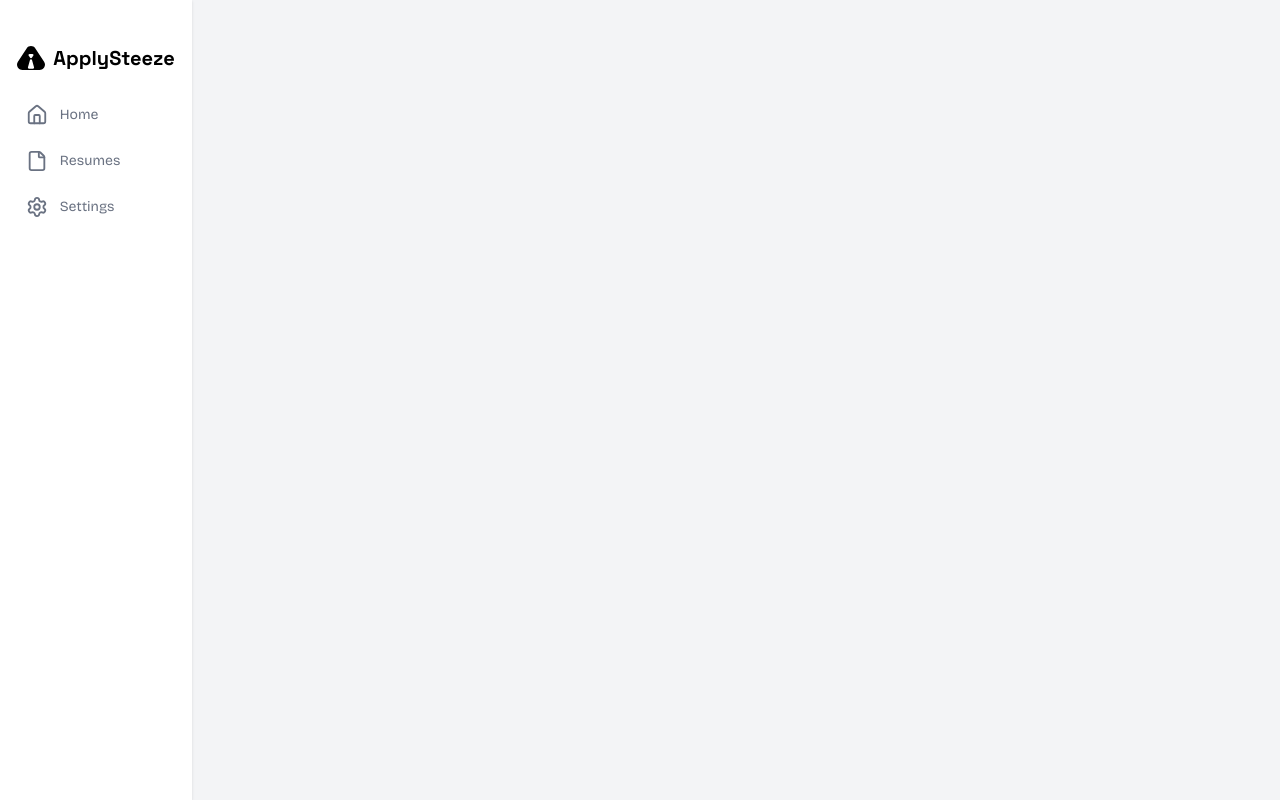
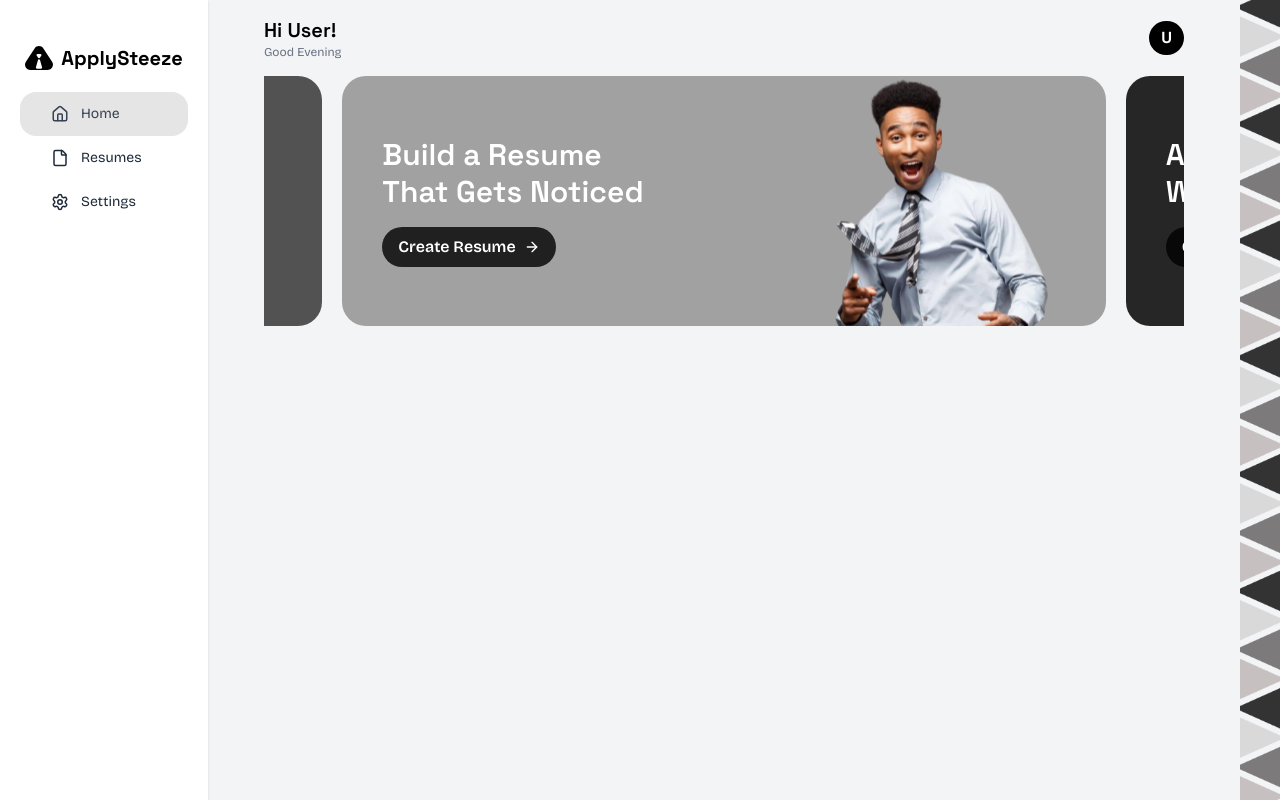
Before and after one commit to joshuangbodin/client, a React (Vite) app: page /dashboard in a window 1280 px wide. Built offline with nearby package versions, Linux system fonts and the light colour scheme; no server answers.

Commit message:
dashboard

```diff
--- a/src/pages/dashboard/Overview.tsx
+++ b/src/pages/dashboard/Overview.tsx
@@ -1,3 +1,12 @@
+import Carousel from "./components/Carousel";
+import TopBarDesktop from "./components/TopBarDesktop";
+
 export default function Overview() {
-  return <main></main>;
+  return (
+    <main className="">
+
+
+      <Carousel />
+    </main>
+  );
 }
--- /dev/null
+++ b/src/pages/dashboard/components/Carousel.tsx
@@ -0,0 +1,106 @@
+"use client";
+
+import { Swiper, SwiperSlide } from "swiper/react";
+import { Autoplay } from "swiper/modules";
+import { ArrowRight } from "lucide-react";
+
+import "swiper/css";
+
+/* ----------------------------------------
+   SLIDE DATA
+---------------------------------------- */
+const slides = [
+  {
+    headline: "Land Jobs the\nEazy Way",
+    cta: "Interview Prep",
+    imgsrc: "/images/overview1.svg",
+  },
+  {
+    headline: "Build a Resume\nThat Gets Noticed",
+    cta: "Create Resume",
+    imgsrc: "/images/overview1.svg",
+  },
+  {
+    headline: "Ace Interviews\nWith Confidence",
+    cta: "Get Started",
+    imgsrc: "/images/overview1.svg",
+  },
+];
+
+/* ----------------------------------------
+   DUPLICATE SLIDES FOR LOOP STABILITY
+---------------------------------------- */
+const LOOP_SLIDES =
+  slides.length < 5 ? [...slides, ...slides, ...slides] : slides;
+
+/* ----------------------------------------
+   CAROUSEL
+---------------------------------------- */
+export default function Carousel() {
+  return (
+    <Swiper
+      modules={[Autoplay]}
+      autoplay={{
+        delay: 3000,
+        disableOnInteraction: false,
+      }}
+      loop
+      centeredSlides
+      slidesPerView={1.2}
+      spaceBetween={20}
+      speed={600}
+      className="w-full"
+    >
+      {LOOP_SLIDES.map((slide, index) => (
+        <SwiperSlide key={index}>
+          <SlideCard index={index} {...slide} />
+        </SwiperSlide>
+      ))}
+    </Swiper>
+  );
+}
+
+/* ----------------------------------------
+   SLIDE CARD
+---------------------------------------- */
+type SlideProps = {
+  headline: string;
+  cta: string;
+  imgsrc: string;
+  index: number;
+};
+
+function SlideCard({ headline, cta, imgsrc, index }: SlideProps) {
+  return (
+    <div
+      className={`relative flex items-center justify-between ${
+        index%3 == 0 ? "bg-neutral-600" : index%2 == 0 ? "bg-neutral-800" : "bg-neutral-400"
+      } rounded-3xl h-[180px] md:h-[210px] lg:h-[250px] px-6 md:px-10 overflow-hidden`}
+    >
+      {/* LEFT CONTENT */}
+      <div className="z-10 max-w-[60%]">
+        <h2 className="text-white font-header text-xl md:text-2xl lg:text-3xl font-semibold leading-tight mb-4">
+          {headline.split("\n").map((line, index) => (
+            <span key={index} className="block">
+              {line}
+            </span>
+          ))}
+        </h2>
+
+        <button className="inline-flex items-center gap-2 bg-black/80 text-white text-xs md:text-sm lg:text-base px-4 py-2 rounded-full font-semibold transition hover:scale-95 hover:bg-black">
+          {cta}
+          <ArrowRight size={16} />
+        </button>
+      </div>
+
+      {/* RIGHT IMAGE */}
+      <div className="absolute -right-10 md:right-0 -bottom-50 lg:right-10 flex items-end">
+        <img
+          src={imgsrc}
+          alt={headline}
+          className="h-full w-auto md:scale-120 lg:scale-170 object-contain"
+        />
+      </div>
+    </div>
+  );
+}
--- a/src/pages/dashboard/components/SidebarDesktop.tsx
+++ b/src/pages/dashboard/components/SidebarDesktop.tsx
@@ -13,25 +13,27 @@ interface SidebarDesktopProps {
 
 const SidebarDesktop: FC<SidebarDesktopProps> = ({ menuItems }) => {
   return (
-    <aside className="hidden md:flex flex-col items-center text-gray-500 md:w-16 lg:w-48 bg-white shadow h-full py-6">
+    <aside className="hidden md:flex flex-col items-center text-gray-800 md:w-16 lg:w-52 px-5 bg-white shadow h-full py-6">
       <div className="flex items-center gap-2 py-5">
         <img className="w-7" src="/brand/logo.svg" alt="" />
         <h2 className="text-black text-xl hidden lg:block font-bold font-header">
           ApplySteeze
         </h2>
       </div>
-      {menuItems.map((item, idx) => (
+      {menuItems.map((item, idx) => {
+            const isActive = location.pathname === item.path;
+            return (
               <Link
                 to={item.path}
                 key={idx}
-          className="flex items-center justify-center gap-3 w-full  px-4 py-3 hover:bg-gray-100 rounded-lg transition"
+                className={`flex items-center gap-3 w-full justify-center  text-left py-3 px-2 hover:bg-gray-100 ${isActive ? "bg-neutral-200 text-gray-700" : ""} rounded-2xl`}
               >
+
                 {item.icon}
-          <span className="text-sm w-2/3  text-start hidden lg:block">
-            {item.label}
-          </span>
+                <span className="text-sm w-1/2">{item.label}</span>
               </Link>
-      ))}
+            );
+          })}
     </aside>
   );
 };
--- a/src/pages/dashboard/components/SidebarMobile.tsx
+++ b/src/pages/dashboard/components/SidebarMobile.tsx
@@ -30,7 +30,7 @@ const SidebarMobile: FC<SidebarMobileProps> = ({
       )}
 
       <motion.div
-        className="fixed top-0 text-gray-500 left-0 h-full w-60 bg-white shadow-xl z-50 md:hidden"
+        className="fixed top-0 text-gray-800 left-0 h-full w-60 bg-white shadow-xl z-50 md:hidden"
         animate={open ? "visible" : "hidden"}
         variants={variants}
         transition={{ type: "spring", stiffness: 200, damping: 25 }}
--- /dev/null
+++ b/src/pages/dashboard/components/TopBarDesktop.tsx
@@ -0,0 +1,29 @@
+import { type FC } from "react";
+import { useAuth } from "../../../context/context";
+
+const TopBarDesktop: FC = () => {
+  const { user } = useAuth();
+  const getGreeting = () => {
+    const currentHour = new Date().getHours();
+    if (currentHour < 12) return "Good Morning";
+    if (currentHour < 18) return "Good Afternoon";
+    return "Good Evening";
+  }
+
+  return (
+    <div className="hidden md:flex  md:text-gray-500 rounded-b-3xl items-center p-4 px-0 justify-between w-full ">
+      <div className="flex flex-col ">
+        <h1 className=" font-semibold text-black  font-header text-xl">
+          Hi {user?.name.split(" ")[0]|| "User"}!
+        </h1>
+        <p className="text-xs">{getGreeting()}</p>
+      </div>
+
+      <span className="bg-black px-3 flex justify-center items-center font-bold rounded-full text-white font-header aspect-square">
+        {user?.name[0]|| "U"}
+      </span>
+    </div>
+  );
+};
+
+export default TopBarDesktop;
--- a/src/pages/dashboard/components/TopbarMobile.tsx
+++ b/src/pages/dashboard/components/TopbarMobile.tsx
@@ -8,19 +8,28 @@ interface TopbarMobileProps {
 
 const TopbarMobile: FC<TopbarMobileProps> = ({ setOpen }) => {
   const { user } = useAuth();
+  const getGreeting = () => {
+    const currentHour = new Date().getHours();
+    if (currentHour < 12) return "Good Morning";
+    if (currentHour < 18) return "Good Afternoon";
+    return "Good Evening";
+  };
   return (
-    <div className="md:hidden text-gray-500 rounded-b-3xl flex items-center p-4  justify-between w-full bg-white">
-      <div className="flex gap-2">
-        <button onClick={() => setOpen(true)}>
-          <Menu size={20} />
+    <div className="md:hidden  bg-white  flex items-center p-4  justify-between w-full ">
+      <div className="flex items-start gap-2">
+        <button className="" onClick={() => setOpen(true)}>
+          <Menu size={25} />
         </button>
-        <h1 className="ml-4 font-semibold text-black  font-header text-xl">
-          Hi {user?.name.split(" ")[0]}!
+        <h1 className="ml-4 font-semibold text-black leading-none  font-header text-lg">
+          Hi {user?.name.split(" ")[0] || "User"}! <br />
+          <span className="text-xs font-medium font-body text-gray-500">
+            {getGreeting()}
+          </span>
         </h1>
       </div>
 
       <span className="bg-black px-3 flex justify-center items-center font-bold rounded-full text-white font-header aspect-square">
-        {user?.name[0]}
+        {user?.name[0].toUpperCase() || "U"}
       </span>
     </div>
   );
--- a/src/pages/dashboard/layout.tsx
+++ b/src/pages/dashboard/layout.tsx
@@ -1,26 +1,28 @@
 import { useState } from "react";
 import { Outlet } from "react-router-dom";
-import { Home,  Settings, File } from "lucide-react";
+import { Home, Settings, File } from "lucide-react";
 
 import TopbarMobile from "./components/TopbarMobile";
 import SidebarDesktop from "./components/SidebarDesktop";
 import SidebarMobile from "./components/SidebarMobile";
+import TopBarDesktop from "./components/TopBarDesktop";
+const ICON_SIZE=18
 
 export default function Layout() {
   const [open, setOpen] = useState(false);
 
   const menuItems = [
-    { icon: <Home size={22} />, label: "Home", path: "/dashboard" },
-    { icon: <File size={22} />, label: "Resumes", path: "/dashboard/resume" },
+    { icon: <Home size={ICON_SIZE} />, label: "Home", path: "/dashboard" },
+    { icon: <File size={ICON_SIZE} />, label: "Resumes", path: "/dashboard/resume" },
     {
-      icon: <Settings size={22} />,
+      icon: <Settings size={ICON_SIZE} />,
       label: "Settings",
       path: "/dashboard/settings",
     },
   ];
 
   return (
-    <main className="h-screen bg-gray-100 relative items-start flex flex-col md:flex-row">
+    <main className="h-screen w-screen md:bg-gray-100 relative items-start flex flex-col md:flex-row">
       {/* Mobile topbar */}
       <TopbarMobile setOpen={setOpen} />
 
@@ -31,9 +33,15 @@ export default function Layout() {
       <SidebarMobile open={open} setOpen={setOpen} menuItems={menuItems} />
 
       {/* Main content */}
-      <section className="flex-1 overflow-auto mt-2 md:mt-0">
+      <section className="flex-1 w-screen  overflow-auto mt-0 px-5 md:px-7 bg-white md:bg-transparent  lg:px-14 ">
+        <TopBarDesktop />
         <Outlet />
       </section>
+      <img
+        className="hidden md:block w-10 h-full object-cover"
+        src="/brand/pattern.png"
+        alt=""
+      />
     </main>
   );
 }
--- /dev/null
+++ b/src/types/swiper.d.ts
@@ -0,0 +1,3 @@
+declare module "swiper/css";
+declare module "swiper/css/navigation";
+declare module "swiper/css/pagination";
```
Also changed, not shown: public/home_excitedman.png (deleted), public/images/overview1.svg (added), src/index.css (line endings or trailing spaces). Lines whose indentation alone changed are shown as unchanged.
